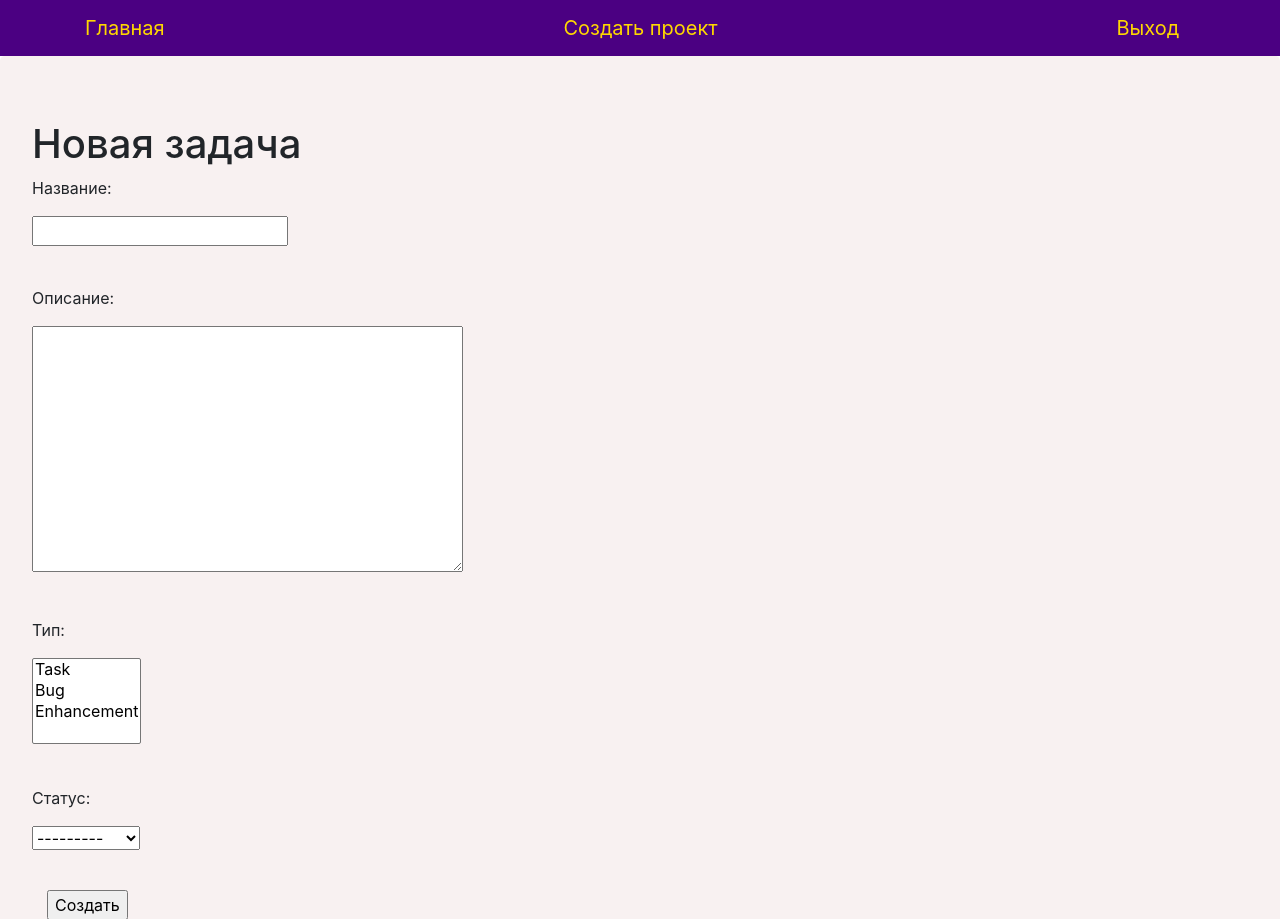
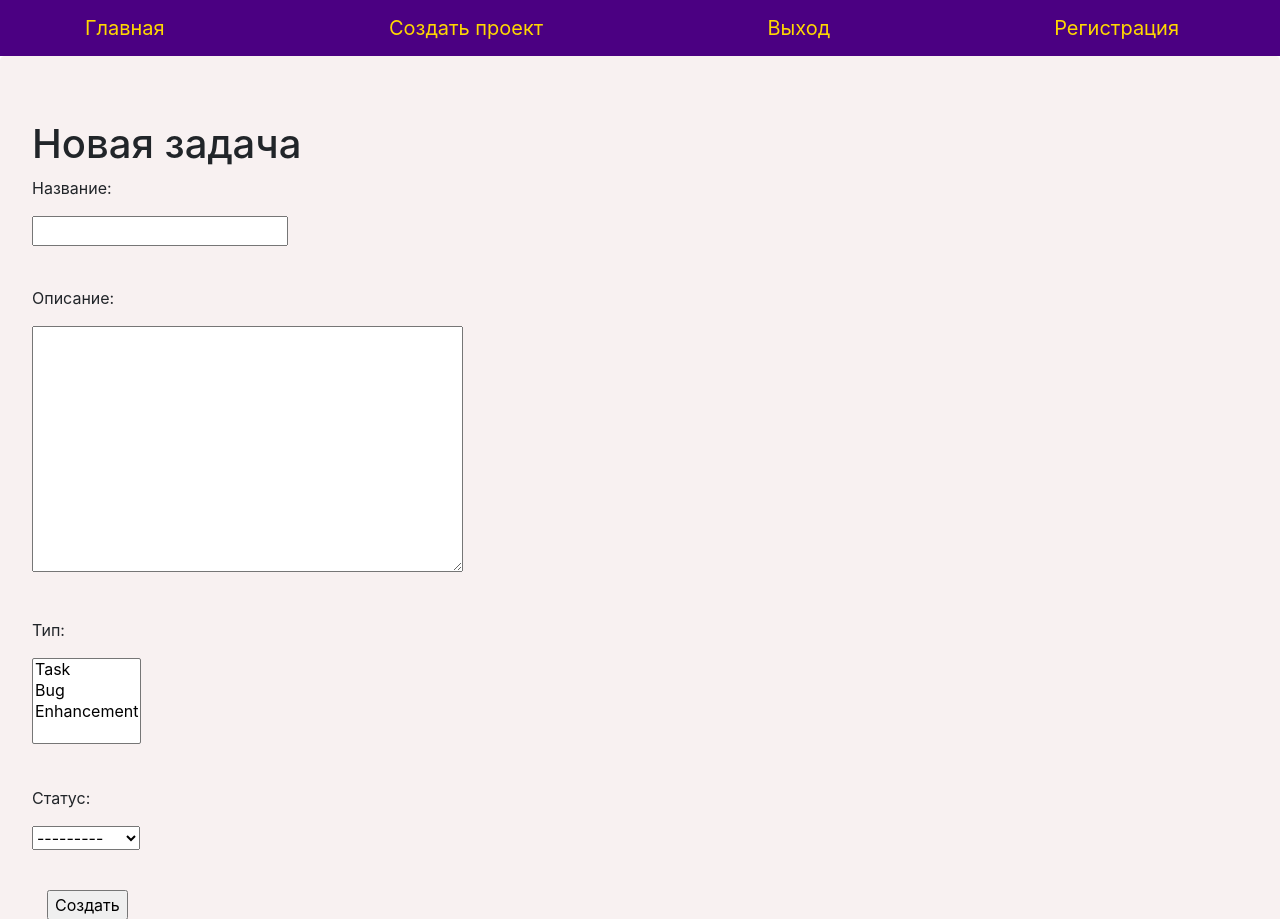
Before and after one commit to azazellooo/homework49, a Django app: page /17/issue/add/ in a window 1280 px wide. Shown: the top 919 px of the page. Run offline with Django 3.2, Linux system fonts and the light colour scheme; a user stored in the database is signed in; data comes from the database, SQL or seed files in the repository.

Commit message:
добавлена ссылка на страницу регистрации

```diff
--- a/source/webapp/templates/base.html
+++ b/source/webapp/templates/base.html
@@ -14,10 +14,11 @@
             <a class="navbar-brand" style="color: gold" href="{% url "project-list" %}">Главная</a>
             <a class="navbar-brand" style="color: gold"  href="{% url "project-create" %}">Создать проект</a>
             {% if user.is_authenticated %}
-            <a class="navbar-brand" style="color: gold"  href="{% url "logout" %}">Выход</a>
+            <a class="navbar-brand" style="color: gold"  href="{% url "accounts:logout" %}?next={{ request.get_full_path }}">Выход</a>
             {% else %}
-            <a class="navbar-brand" style="color: gold"  href="{% url "login" %}">Вход</a>
+            <a class="navbar-brand" style="color: gold"  href="{% url "accounts:login" %}?next={{ request.get_full_path }}">Вход</a>
             {% endif %}
+            <a class="navbar-brand" style="color: gold" href="{% url "accounts:register" %}">Регистрация</a>
         </div>
     </nav>
     {% endblock navigation %}
--- a/source/webapp/urls.py
+++ b/source/webapp/urls.py
@@ -10,6 +10,7 @@ from webapp.views.project_views import (
 )
 
 urlpatterns = [
+    path('', ProjectListView.as_view(), name='project-list'),
     path('project/<int:pk>/', ProjectDetailView.as_view(), name='project-view'),
     path('project/<int:pk>/update', ProjectUpdateView.as_view(), name='project-update'),
     path('project/add', ProjectCreateView.as_view(), name='project-create'),
```
